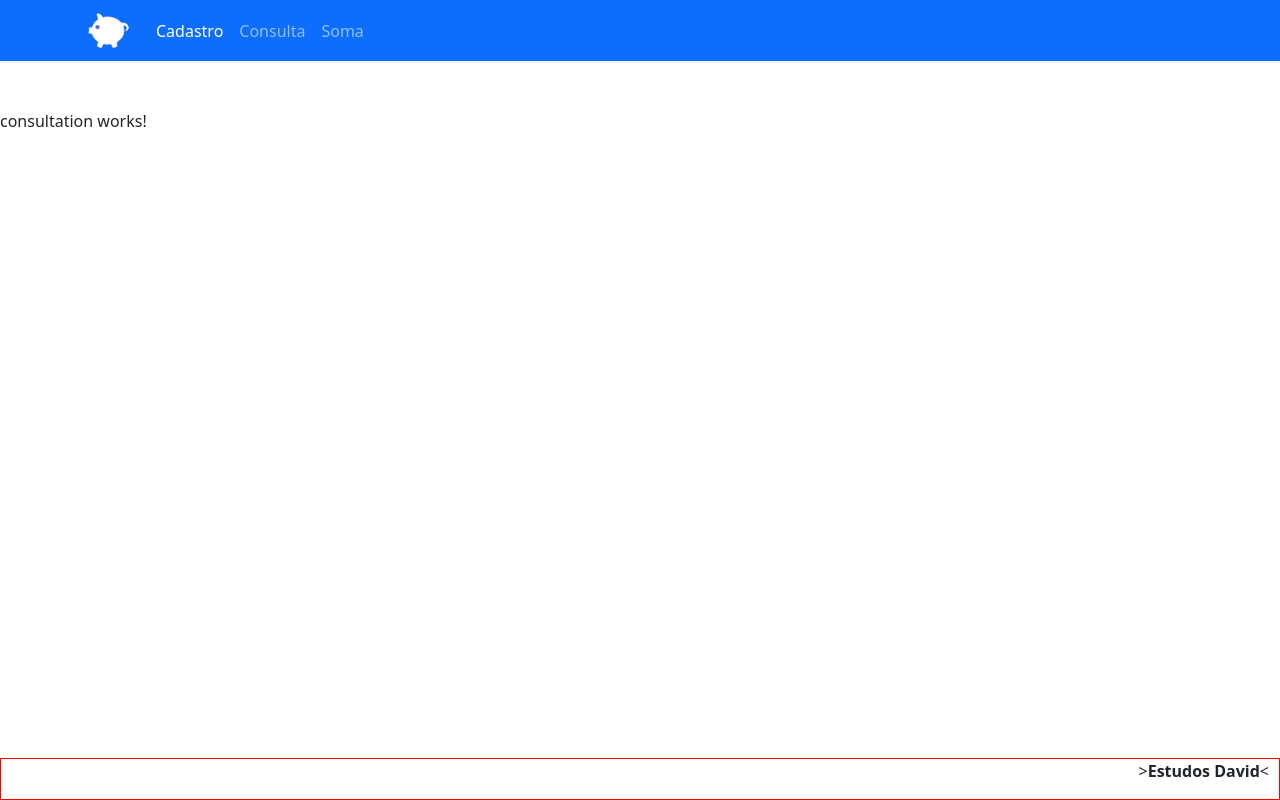
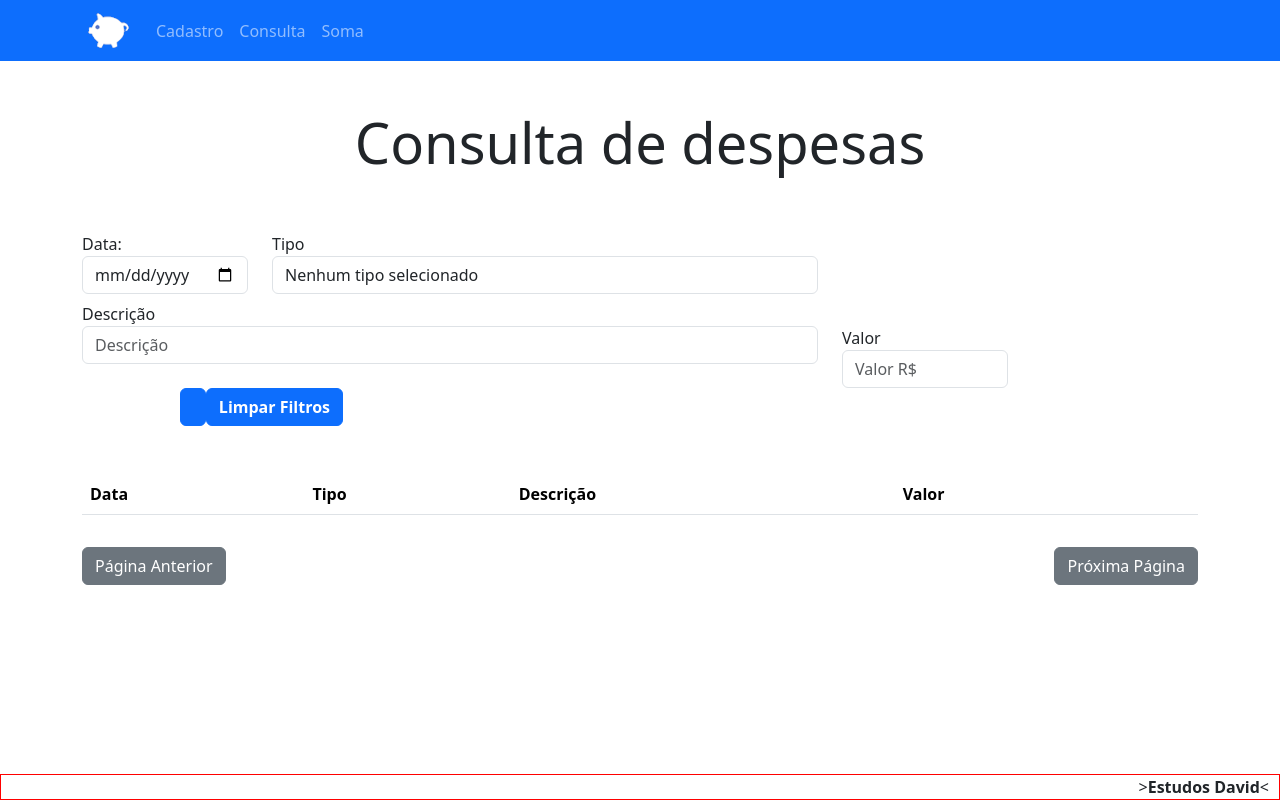
Before and after one commit to devMartinsDavid/personal-budget, an Angular app: page /consultation in a window 1280 px wide. Built offline with nearby package versions, Linux system fonts and the light colour scheme.

Commit message:
create interface, dbservice

```diff
--- a/src/app/pages/consultation/consultation.component.html
+++ b/src/app/pages/consultation/consultation.component.html
@@ -1 +1,68 @@
-<p>consultation works!</p>
+<main>
+    <div class="container">
+        <div class="row mb-5">
+            <div class="col text-center">
+                <h1 class="display-4">Consulta de despesas</h1>
+            </div>
+        </div>
+
+        <div class="row mb-2">
+            <div class="col-md-2 form-group">
+                <label for="data">Data:</label>
+                <input type="date" id="data" class="form-control" value="">
+            </div>
+
+            <div class="col-md-6 form-group">
+                <label for="tipo">Tipo</label>
+                <select class="form-control" id="tipo">
+                    <option value="">Nenhum tipo selecionado</option>
+                    <option value="1">Alimentação</option>
+                    <option value="2">Educação</option>
+                    <option value="3">Lazer</option>
+                    <option value="4">Saúde</option>
+                    <option value="5">Transporte</option>
+                </select>
+            </div>
+        </div>
+
+        <div class="row  mb-5 form-group">
+            <label for="descripiton">Descrição</label>
+            <div class="col-md-8">
+                <input type="text" class="form-control" placeholder="Descrição" id="descricao" />
+            </div>
+
+            <div class="col-md-2 form-group">
+                <label for="valor">Valor</label>
+                <input type="text" class="form-control" placeholder="Valor R$" id="valor" />
+            </div>
+
+            <div class="col-md-3 d-flex justify-content-end">
+                <button type="button" class="btn btn-primary" id="searchButton">
+                    <i class="fas fa-search"></i>
+                </button>
+                <button class="btn btn-primary" id="clearFiltersButton" style="color: #ffffff;font-weight: bold;">
+                    Limpar Filtros <i class="fa fa-eraser" style="color: #fbfdff;"></i>
+                </button>
+            </div>
+        </div>
+
+        <div class="table-responsive">
+            <table class="table" id="expensesTable">
+                <thead>
+                    <tr>
+                        <th>Data</th>
+                        <th>Tipo</th>
+                        <th>Descrição</th>
+                        <th>Valor</th>
+                        <th></th>
+                    </tr>
+                </thead>
+                <tbody></tbody>
+            </table>
+        </div>
+        <div class="d-flex justify-content-between mt-3">
+            <button id="prevPage" class="btn btn-secondary">Página Anterior</button>
+            <button id="nextPage" class="btn btn-secondary">Próxima Página</button>
+        </div>
+    </div>
+</main>
--- a/src/app/pages/sum/sum.component.html
+++ b/src/app/pages/sum/sum.component.html
@@ -1 +1,51 @@
-<p>sum works!</p>
+<main>
+    <div>
+        <h2 class="text-center">Somar Despesas</h2>
+    </div>
+
+    <div class="container">
+        <select class="form-control" id="tipo">
+            <option value="">Escolha o tipo de despesa a ser somada</option>
+            <option value="1">Alimentação</option>
+            <option value="2">Educação</option>
+            <option value="3">Lazer</option>
+            <option value="4">Saúde</option>
+            <option value="5">Transporte</option>
+            <option value="somar tudo">Soma total de cada despesa</option>
+        </select>
+    </div>
+
+    <div class="container mt-4">
+        <div class="table-reponsive">
+            <table class="table" id="tabelaSomaDespesas">
+                <thead>
+                    <tr>
+                        <th>Tipo</th>
+                        <th>Total despesas</th>
+                    </tr>
+                </thead>
+                <tbody id="corpoTabelaSomaDespesas"></tbody>
+            </table>
+        </div>
+    </div>
+
+    <div class="modal fade" id="registraDespesas" tabindex="-1" role="dialog" aria-labelledby="modal_title"
+        aria-hidden="true">
+        <div class="modal-dialog" role="document">
+            <div class="modal-content">
+                <div id="modal_title_div">
+                    <h5 class="modal-title" id="modal_title"></h5>
+                    <button type="button" class="close" data-dismiss="modal" aria-label="Fechar">
+                        <span aria-hidden="true">&times;</span>
+                    </button>
+                </div>
+                <div class="modal-body" id="texto-corpo">
+
+                </div>
+                <div class="modal-footer">
+                    <button id="botao" type="button" data-dismiss="modal"></button>
+                </div>
+            </div>
+        </div>
+    </div>
+</main>
--- a/src/app/templates/footer/footer.component.scss
+++ b/src/app/templates/footer/footer.component.scss
@@ -0,0 +1,3 @@
+*{
+    display: contents;
+}
--- a/src/app/templates/navbar/navbar.component.html
+++ b/src/app/templates/navbar/navbar.component.html
@@ -11,7 +11,7 @@
         <div class="collapse navbar-collapse" id="navbarSupportedContent">
             <ul class="navbar-nav mr-auto">
                 <li class="nav-item">
-                    <a class="nav-link active" routerLink="">Cadastro</a>
+                    <a class="nav-link" routerLink="">Cadastro</a>
                 </li>
                 <li class="nav-item">
                     <a class="nav-link" routerLink="/consultation">Consulta</a>
```
Also changed, not shown: src/app/interfaces/expense.interface.ts (added, +7 -0 lines), src/app/services/db/db.service.ts (added, +55 -0 lines), 1 other file (tests, documents, lock files or other folders).
